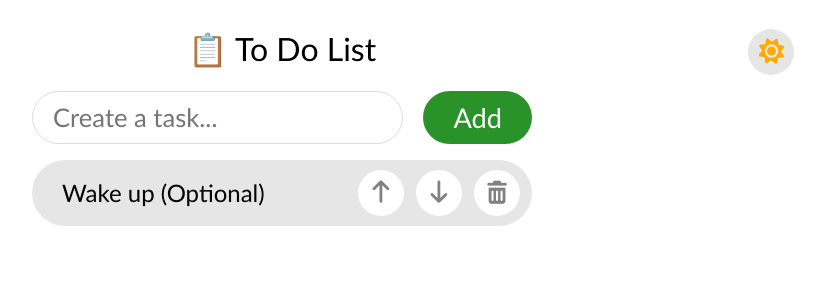
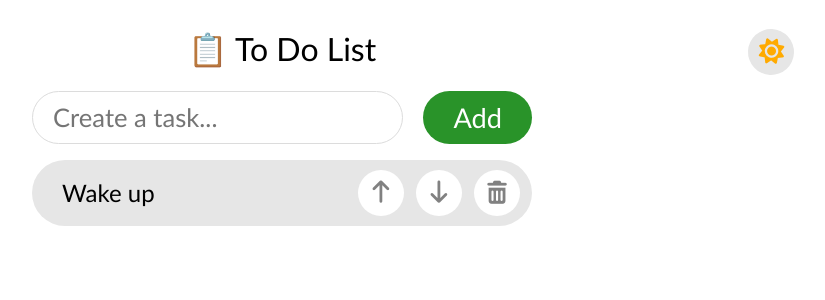
Before and after one commit to PrabalKumar2311/React-ToDoList, a React (Vite) app: page / in a window 1280 px wide. Shown: the top 300 px of the page, without its empty margins (358-1183 px from the left). Built offline with nearby package versions, Linux system fonts and the light colour scheme.

Commit message:
Made edit button changed css added reorder button

```diff
--- a/src/ToDoList.jsx
+++ b/src/ToDoList.jsx
@@ -6,7 +6,7 @@ function ToDoList(props) {
     const saved = localStorage.getItem("todoList");
     return saved
       ? JSON.parse(saved)
-      : ["Wake up (Optional)"];
+      : ["Wake up"];
   });
 
   const [newTask, setNewTask] = useState("");
```
